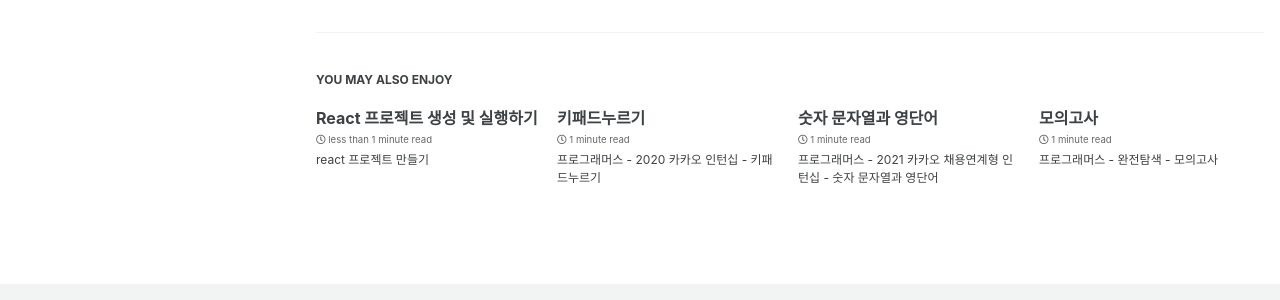
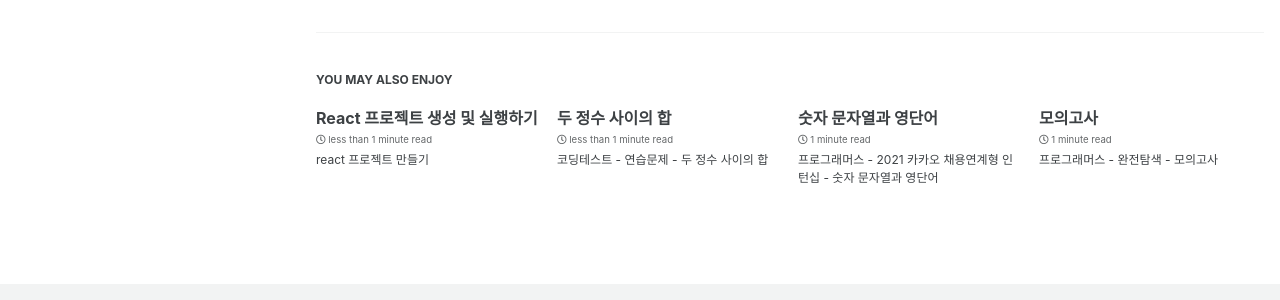
Before and after one commit to kdc7140/kdc7140.github.io, a Jekyll site: the page built from _posts/study/2021-12-25-kotlin010.md, in a window 1280 px wide and 1149 px high. Shown: the part 751-1051 px from the top of the window. Built offline with Jekyll 4.4.1, drawn with Linux system fonts in a browser that asks for light colours; cached includes are drawn as plain includes; some web fonts are replaced; some of the changed lines change nothing that is shown.

Commit message:
coding test problem solving

````diff
--- a/_posts/codingTest/2022-03-08-codingTest11.md
+++ b/_posts/codingTest/2022-03-08-codingTest11.md
@@ -1,6 +1,6 @@
 ---
-title:  "키패드누르기"
-excerpt: "프로그래머스 - 2020 카카오 인턴십 - 키패드누르기"
+title:  "두 정수 사이의 합"
+excerpt: "코딩테스트 - 연습문제 - 두 정수 사이의 합"
 
 categories:
   - JavaScript
@@ -13,32 +13,25 @@
 
 <br/>
 
+** 문제 설명
 
-스마트폰 전화 키패드의 각 칸에 다음과 같이 숫자들이 적혀 있습니다.
+두 정수 a, b가 주어졌을 때 a와 b 사이에 속한 모든 정수의 합을 리턴하는 함수, solution을 완성하세요.
+예를 들어 a = 3, b = 5인 경우, 3 + 4 + 5 = 12이므로 12를 리턴합니다.
 
 
-<img src="/assets/images/kakao_keypad.PNG"><br/>
+** 제한 조건
+ - a와 b가 같은 경우는 둘 중 아무 수나 리턴하세요.
+ - a와 b는 -10,000,000 이상 10,000,000 이하인 정수입니다.
+ - a와 b의 대소관계는 정해져있지 않습니다.
 
 
-이 전화 키패드에서 왼손과 오른손의 엄지손가락만을 이용해서 숫자만을 입력하려고 합니다.
-맨 처음 왼손 엄지손가락은 * 키패드에 오른손 엄지손가락은 # 키패드 위치에서 시작하며, 엄지손가락을 사용하는 규칙은 다음과 같습니다.
+** 입출력 예
 
-1. 엄지손가락은 상하좌우 4가지 방향으로만 이동할 수 있으며 키패드 이동 한 칸은 거리로 1에 해당합니다.
-2. 왼쪽 열의 3개의 숫자 1, 4, 7을 입력할 때는 왼손 엄지손가락을 사용합니다.
-3. 오른쪽 열의 3개의 숫자 3, 6, 9를 입력할 때는 오른손 엄지손가락을 사용합니다.
-4. 가운데 열의 4개의 숫자 2, 5, 8, 0을 입력할 때는 두 엄지손가락의 현재 키패드의 위치에서 더 가까운 엄지손가락을 사용합니다.
-5. 만약 두 엄지손가락의 거리가 같다면, 오른손잡이는 오른손 엄지손가락, 왼손잡이는 왼손 엄지손가락을 사용합니다.
-순서대로 누를 번호가 담긴 배열 numbers, 왼손잡이인지 오른손잡이인 지를 나타내는 문자열 hand가 매개변수로 주어질 때, 각 번호를 누른 엄지손가락이 왼손인 지 오른손인 지를 나타내는 연속된 문자열 형태로 return 하도록 solution 함수를 완성해주세요.
+|a|b|return|
+|3|5|12|
+|3|3|3|
+|5|3|12|
 
-<br/>
-
-
-[제한사항]
- - numbers 배열의 크기는 1 이상 1,000 이하입니다.
- - numbers 배열 원소의 값은 0 이상 9 이하인 정수입니다.
- - hand는 "left" 또는 "right" 입니다.
- - "left"는 왼손잡이, "right"는 오른손잡이를 의미합니다.
- - 왼손 엄지손가락을 사용한 경우는 L, 오른손 엄지손가락을 사용한 경우는 R을 순서대로 이어붙여 문자열 형태로 return 해주세요.
 
  <br/>
 
@@ -47,35 +40,16 @@
 
 
  ```javascript
-function solution(numbers, hand) {
-    var answer = '';
-    var rhLoc = 0;
-    var lhLoc = 0;
+function solution(a, b) {
+    var answer = 0;
 
-    for(var i=0; i<numbers.length; i++){
-        if(numbers[i] == 1 || numbers[i] == 4 || numbers[i] == 7){
-            answer += "L";
-            lhLoc = numbers[i];
+    if(a<b){
+        for(var i=a; i<=b; i++){
+            answer += i
         }
-        else if(numbers[i] == 3 || numbers[i] == 6 || numbers[i] == 9){
-            answer += "R";
-            rhLoc = numbers[i];
-        }else{
-            if(Math.abs(numbers[i]-lhLoc) < Math.abs(numbers[i]-rhLoc)){
-                answer += "L";
-                lhLoc = numbers[i];
-            }else if(Math.abs(numbers[i]-lhLoc) > Math.abs(numbers[i]-rhLoc)){
-                answer += "R";
-                rhLoc = numbers[i];
-            }else{
-                if(hand == "left"){
-                    answer += "L";
-                    lhLoc = numbers[i];
-                }else{
-                    answer += "R";
-                    rhLoc = numbers[i];
-                }
-            }
+    }else{
+        for(var i=b; i<=a; i++){
+            answer += i
         }
     }
 
@@ -86,3 +60,20 @@
 
 
  **** 코드 풀이 ****
+
+아주 간단한 문제로 쉽게 생각하면 위와 같이 코드를 작성할 수 있다. a,b의 크기를 비교해서 작은 수 부터 큰 수 까지
+반복하며 모든 숫자를 더한다.
+
+```javascript
+function solution(a, b) {
+    var answer = 0;
+
+    for (var i = Math.min(a, b); i <= Math.max(a, b); i++){
+        answer += i
+    }
+
+    return answer;
+}
+```
+
+Math 함수를 이용해 a,b의 크기를 비교하여 한번의 반복문으로 처리할 수 있다.
````
